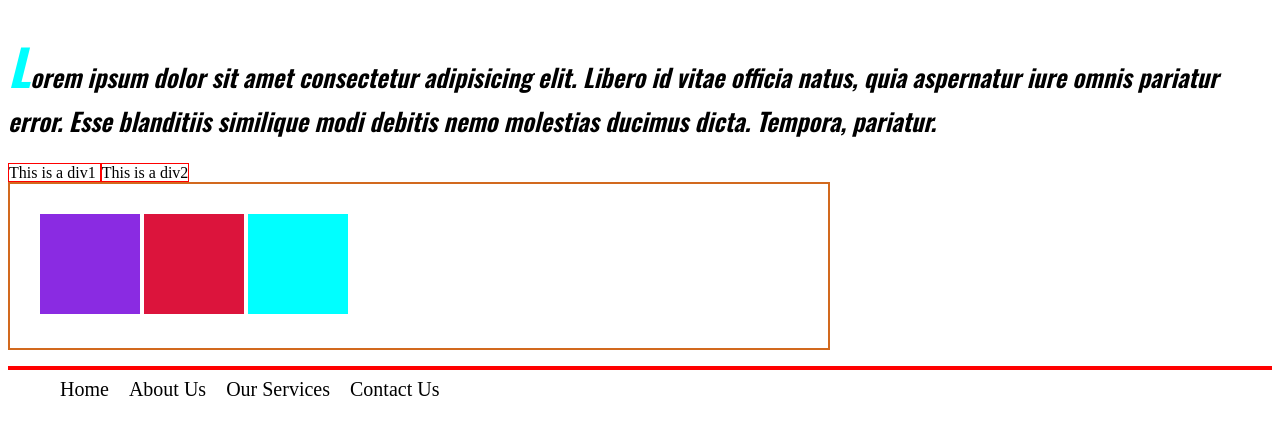
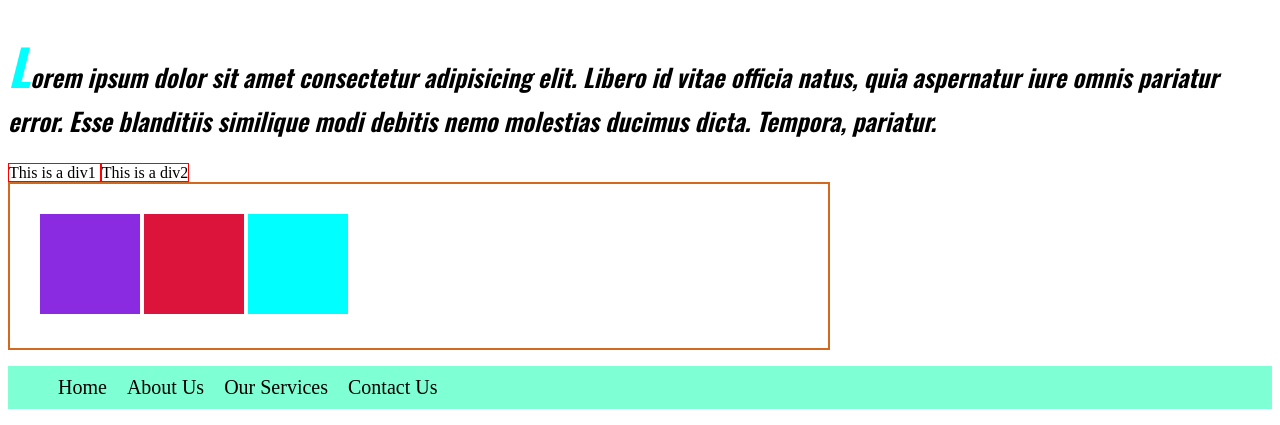
Before and after one commit to pritamsenweb/HTMLCSSLearning, a website: page index.html in a window 1280 px wide. Shown: the part 505-930 px from the top of the page. Drawn offline with nearby package versions, Linux system fonts and the light colour scheme; a web font is replaced by a local one.

Commit message:
overflow float issues fix

```diff
--- a/css/style.css
+++ b/css/style.css
@@ -80,7 +80,7 @@ p {
 #nav {
   background-color: aquamarine;
   list-style-type: none;
-  border: 2px solid red;
+  overflow: auto;
 }
 #nav li {
   font-size: 20px;
```
